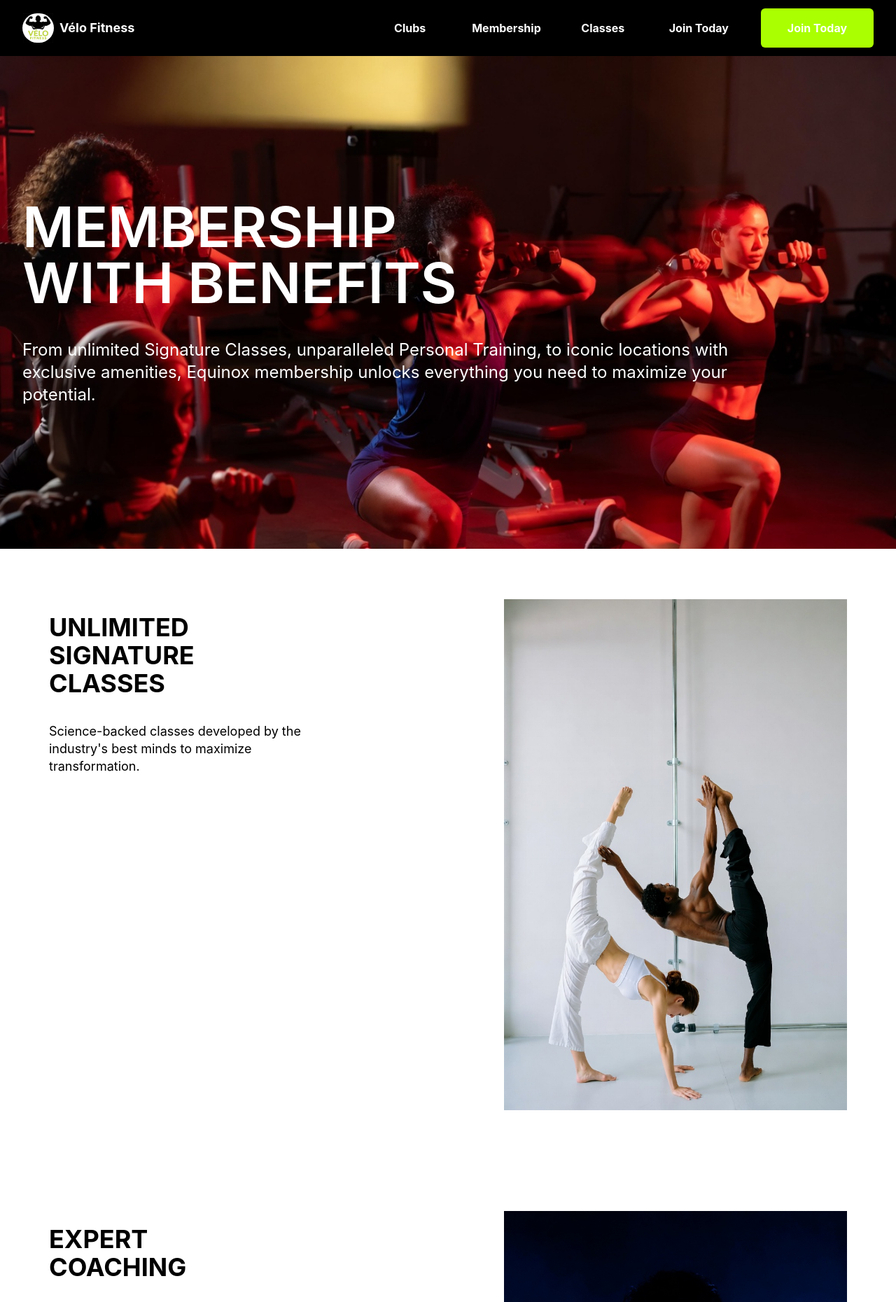
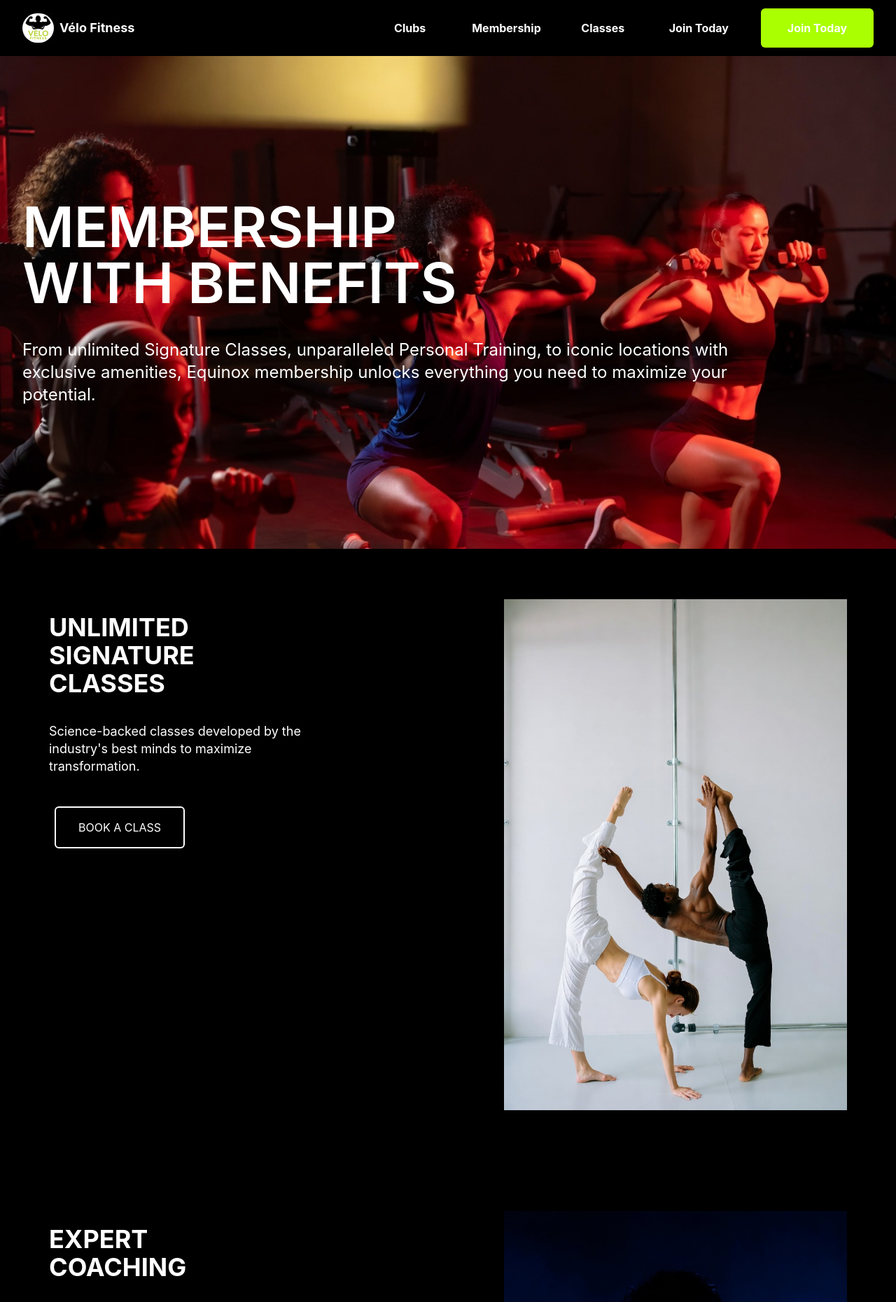
Before and after one commit to Nhlalo/VeloFitness, a React (Vite) app: page /membership in a window 1280 px wide. Shown: the top 1860 px of the page at 70% size. Built offline with nearby package versions, Linux system fonts and the light colour scheme.

Commit message:
feat: wrap content within membership component using main element

```diff
--- a/src/pages/membership/Membership.tsx
+++ b/src/pages/membership/Membership.tsx
@@ -56,6 +56,7 @@ export default function Membership() {
   return (
     <>
       <Header />
+      <main className="bg-black text-white">
         {classesDescription.map((content) => {
           return (
             <SubClasses
@@ -65,6 +66,7 @@ export default function Membership() {
             />
           );
         })}
+      </main>
     </>
   );
 }
```
Lines whose indentation alone changed are shown as unchanged.
